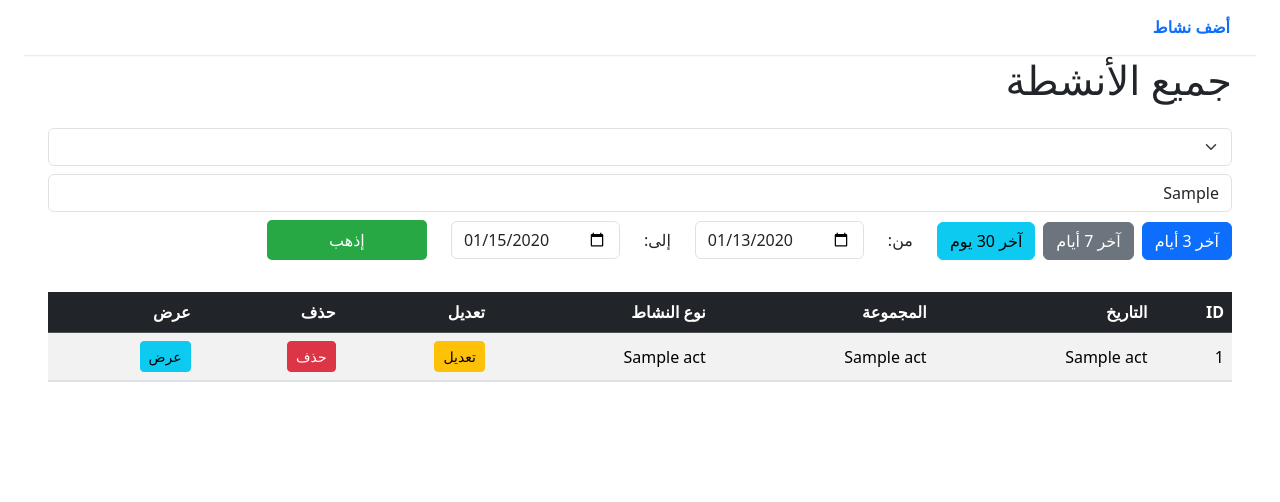
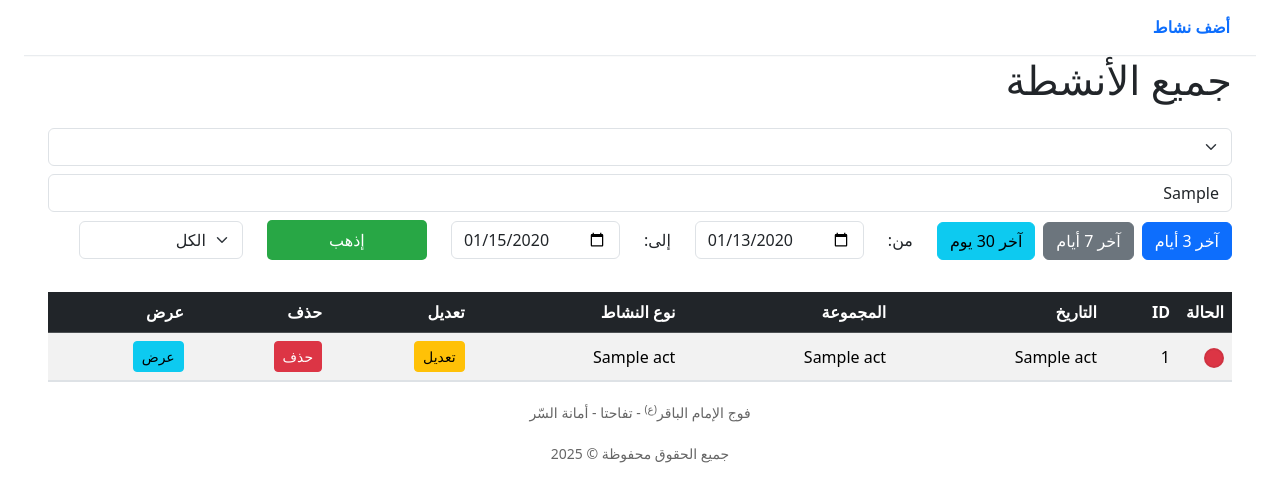
Before and after one commit to MhmdMC/kashef, a Flask app: template templates/activities.html in a window 1280 px wide. Shown: the part 25-527 px from the top of the page. Run offline with Flask 3, Linux system fonts and the light colour scheme; the template is opened without the code that fills it: most values are stand-ins (such as "Sample title", 1, 10 or a date in 2020); some libraries are stand-ins or nearby versions.

Commit message:
Added admin stuff in /activities

```diff
--- a/app.py
+++ b/app.py
@@ -1,5 +1,5 @@
 from importlib.resources import files
-from flask import Flask, render_template, request, redirect, url_for, flash
+from flask import Flask, render_template, request, redirect, url_for, flash, jsonify
 from datetime import datetime, timedelta
 import pytz
 import requests
@@ -116,6 +116,10 @@ def activities():
     group = request.values.get("group", "").strip() or None
     q = request.values.get("q", "").strip() or None
 
+    admin = request.values.get("admin", "").strip() or None
+    admin_filter = request.values.get("adminFilter", "").strip() or None
+
+
     # Build SQL with conditional WHERE clauses
     query = "SELECT * FROM activities"
     conditions = []
@@ -142,6 +146,13 @@ def activities():
     if conditions:
         query += " WHERE " + " AND ".join(conditions)
 
+    if admin_filter and admin_filter != "الكل":
+        if admin_filter == "غير مضاف":
+            query += " AND checked = 0"
+        elif admin_filter == "مضاف":
+            query += " AND checked = 1"
+        elif admin_filter == "معدل بعد الإضافة":
+            query += " AND checked = -1"
     # Sort by created_at descending
     query += " ORDER BY created_at DESC"
 
@@ -161,7 +172,9 @@ def activities():
         current_start=start or "",
         current_end=end or "",
         current_group=group or "",
-        current_q=q or ""
+        current_q=q or "",
+        admin=admin,
+        admin_filter=admin_filter or ""
     )
 
 @app.route("/delete/<int:activity_id>", methods=["POST"])
@@ -219,13 +232,50 @@ def edit_activity(activity_id):
     # GET: fetch existing activity for prefill
     cursor.execute("SELECT * FROM activities WHERE id = ?", (activity_id,))
     activity = cursor.fetchone()
-    conn.close()
 
     if not activity:
+        conn.close()
         flash("النشاط غير موجود", "error")
         return redirect(url_for("activities"))
 
+    # mark as being edited (-1)
+    if activity[17] == 1:  # checked column
+        try:
+            cursor.execute("UPDATE activities SET checked = ?, checked_at = DATETIME('now','localtime') WHERE id = ?", (-1, activity_id))
+            conn.commit()
+            # re-fetch to include new checked state
+            cursor.execute("SELECT * FROM activities WHERE id = ?", (activity_id,))
+            activity = cursor.fetchone()
+        except Exception as e:
+            print("Failed to mark activity as editing:", e)
+        finally:
+            conn.close()
+
     return render_template("edit_activity.html", activity=activity)
+
+
+@app.route('/toggle_checked/<int:activity_id>', methods=['POST'])
+def toggle_checked(activity_id):
+    conn = get_conn()
+    cursor = conn.cursor()
+    cursor.execute("SELECT checked FROM activities WHERE id = ?", (activity_id,))
+    row = cursor.fetchone()
+    if not row:
+        conn.close()
+        return jsonify({"success": False, "error": "not_found"}), 404
+
+    current = row[0] if row[0] is not None else 0
+    new = 1 if current != 1 else 0
+    try:
+        cursor.execute("UPDATE activities SET checked = ?, checked_at = DATETIME('now','localtime') WHERE id = ?", (new, activity_id))
+        conn.commit()
+    except Exception as e:
+        conn.close()
+        print("Failed toggling checked:", e)
+        return jsonify({"success": False, "error": "db_error"}), 500
+
+    conn.close()
+    return jsonify({"success": True, "checked": new})
 
 @app.route("/uptime", methods=["GET", "POST"])
 def uptime():
--- a/templates/activities.html
+++ b/templates/activities.html
@@ -109,6 +109,18 @@
       .site-nav a:hover {
         background: rgba(13, 110, 253, 0.08);
       }
+      .footer {
+        text-align: center;
+        margin-top: 20px;
+        font-size: 14px;
+        color: #666;
+      }
+      #admin {
+        opacity: 0;
+      }
+      #adminFilter {
+        display: none;
+      }
     </style>
   </head>
   <body class="p-2 p-md-4">
@@ -192,6 +204,14 @@
                 value="{{ current_end }}"
               />
               <button type="submit" class="submit-btn">إذهب</button>
+              <input type="text" name="admin" id="admin" value="{{ admin }}">
+              <select id="adminFilter" name="adminFilter" class="form-select w-auto">
+                <option {% if admin_filter == "الكل" %}selected{% endif %}>الكل</option>
+                <option {% if admin_filter == "غير مضاف" %}selected{% endif %}>غير مضاف</option>
+                <option {% if admin_filter == "مضاف" %}selected{% endif %}>مضاف</option>
+                <option {% if admin_filter == "معدل بعد الإضافة" %}selected{% endif %}>معدل بعد الإضافة</option>
+              </select>
+
             </div>
           </div>
         </div>
@@ -201,6 +221,7 @@
       <table class="table table-striped table-hover">
         <thead class="table-dark">
           <tr>
+            <th>الحالة</th>
             <th>ID</th>
             <th>التاريخ</th>
             <th>المجموعة</th>
@@ -213,7 +234,12 @@
         </thead>
         <tbody>
           {% for act in activities %}
-          <tr>
+          <tr data-checked="{{ act[17] if act[17] is not none else 0 }}">
+            <td class="status-cell">
+              <button class="status-dot" data-id="{{ act[0] }}" aria-label="status">
+                <!-- dot color controlled by data-checked attribute -->
+              </button>
+            </td>
             <td>{{ act[0] }}</td>
             <td>{{ act[1] }}</td>
             <td>{{ act[2] }}</td>
@@ -250,7 +276,7 @@
           </tr>
 
           <tr>
-            <td colspan="7" class="p-0">
+            <td colspan="8" class="p-0">
               <div class="collapse" id="details{{ act[0] }}">
                 <div class="collapse-card">
                   <p><strong>المكان:</strong> {{ act[6] }}</p>
@@ -280,10 +306,94 @@
         </tbody>
       </table>
     </div>
-
+    <div class="footer">
+      فوج الإمام الباقر<sup>(ع)</sup> - تفاحتا - أمانة السّر
+    </div>
+    <div class="footer">جميع الحقوق محفوظة © 2025</div>
     <script src="https://cdn.jsdelivr.net/npm/choices.js/public/assets/scripts/choices.min.js"></script>
     <script src="https://cdn.jsdelivr.net/npm/bootstrap@5.3.2/dist/js/bootstrap.bundle.min.js"></script>
+    <style>
+      .status-dot{
+        width:18px;
+        height:18px;
+        border-radius:50%;
+        border:2px solid rgba(0,0,0,0.06);
+        background: #ccc;
+        display:inline-block;
+        vertical-align:middle;
+        cursor:pointer;
+      }
+      .status-dot.green{ background: #28a745; }
+      .status-dot.red{ background: #dc3545; }
+      .status-dot.yellow{ background: #ffc107; }
+      td.status-cell{ width:54px; }
+    </style>
     <script>
+      // status dots: color mapping and admin visibility
+      function setDotState(dot, checked){
+        dot.classList.remove('green','red','yellow');
+        if(checked === 1 || checked === '1') dot.classList.add('green');
+        else if(checked === 0 || checked === '0') dot.classList.add('red');
+        else if(checked === -1 || checked === '-1') dot.classList.add('yellow');
+        else dot.classList.add('red');
+        dot.dataset.checked = String(checked);
+      }
+
+      function initStatusDots(){
+        const dots = document.querySelectorAll('.status-dot');
+        dots.forEach(dot =>{
+          const id = dot.dataset.id;
+          const row = dot.closest('tr');
+          const checkedVal = row ? row.dataset.checked : null;
+          setDotState(dot, checkedVal !== null ? parseInt(checkedVal) : 0);
+
+          dot.addEventListener('click', async (e)=>{
+            // if not admin, ignore
+            const adminInput = document.getElementById('admin');
+            if(!adminInput || !adminInput.value.includes('admin')){
+              alert('صلاحيات المسؤول مطلوبة');
+              return;
+            }
+
+            try{
+              const res = await fetch(`/toggle_checked/${id}`, { method: 'POST' });
+              const data = await res.json();
+              if(data && data.success){
+                setDotState(dot, data.checked);
+                // also update row dataset so subsequent checks are consistent
+                if(row) row.dataset.checked = String(data.checked);
+              } else {
+                alert('فشل تغيير الحالة');
+              }
+            }catch(err){
+              console.error(err);
+              alert('خطأ في الشبكة');
+            }
+          });
+        });
+      }
+      document.addEventListener('DOMContentLoaded', ()=>{
+        // annotate each row with checked value from server-side data
+        document.querySelectorAll('tbody tr').forEach((tr, idx)=>{
+          // Each activity row corresponds to activities[idx]
+        });
+        initStatusDots();
+        // show/hide status column based on admin input
+        const adminInput = document.getElementById('admin');
+        function updateStatusVisibility(){
+          const show = adminInput && adminInput.value && adminInput.value.includes('admin');
+          document.querySelectorAll('.status-cell').forEach(td => td.style.display = show ? '' : 'none');
+          document.querySelectorAll('th')[0].style.display = show ? '' : 'none';
+
+          adminInput.style.display = show ? 'none' : 'inline-block';
+          document.getElementById('adminFilter').style.display = show ? 'inline-block' : 'none';
+        }
+        if(adminInput){
+          adminInput.addEventListener('input', updateStatusVisibility);
+          updateStatusVisibility();
+        }
+      });
+
       // Only allow one collapse open at a time
       const collapseElements = document.querySelectorAll(".collapse");
       collapseElements.forEach((el) => {
@@ -360,6 +470,7 @@
           document.querySelector("form").submit();
         });
 
+
       // removed broken goCustom handler; form submit will send POST and server uses request.values
     </script>
   </body>
```
Also changed, not shown: templates/index.html (+5 -4 lines), app.db.
